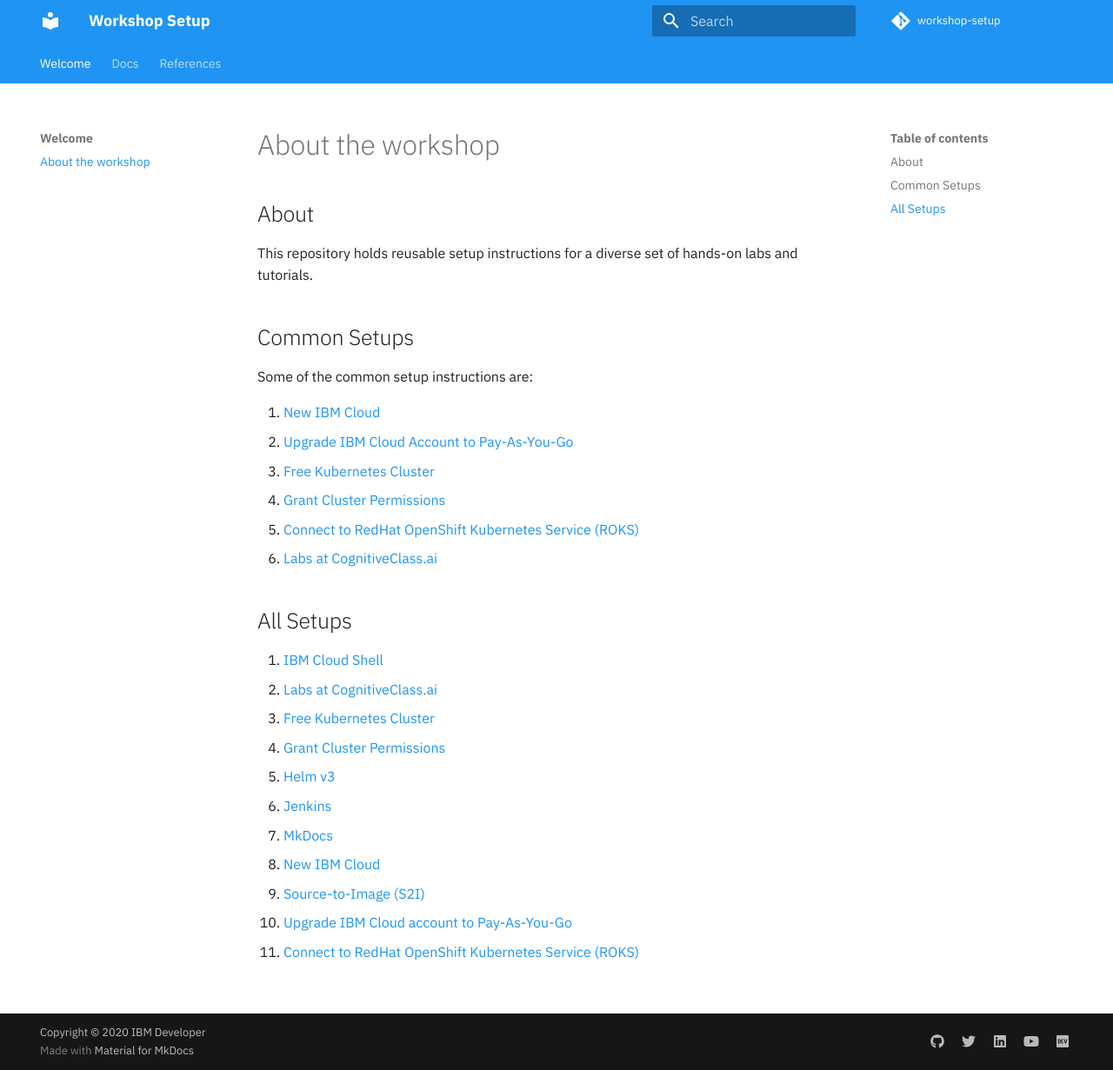
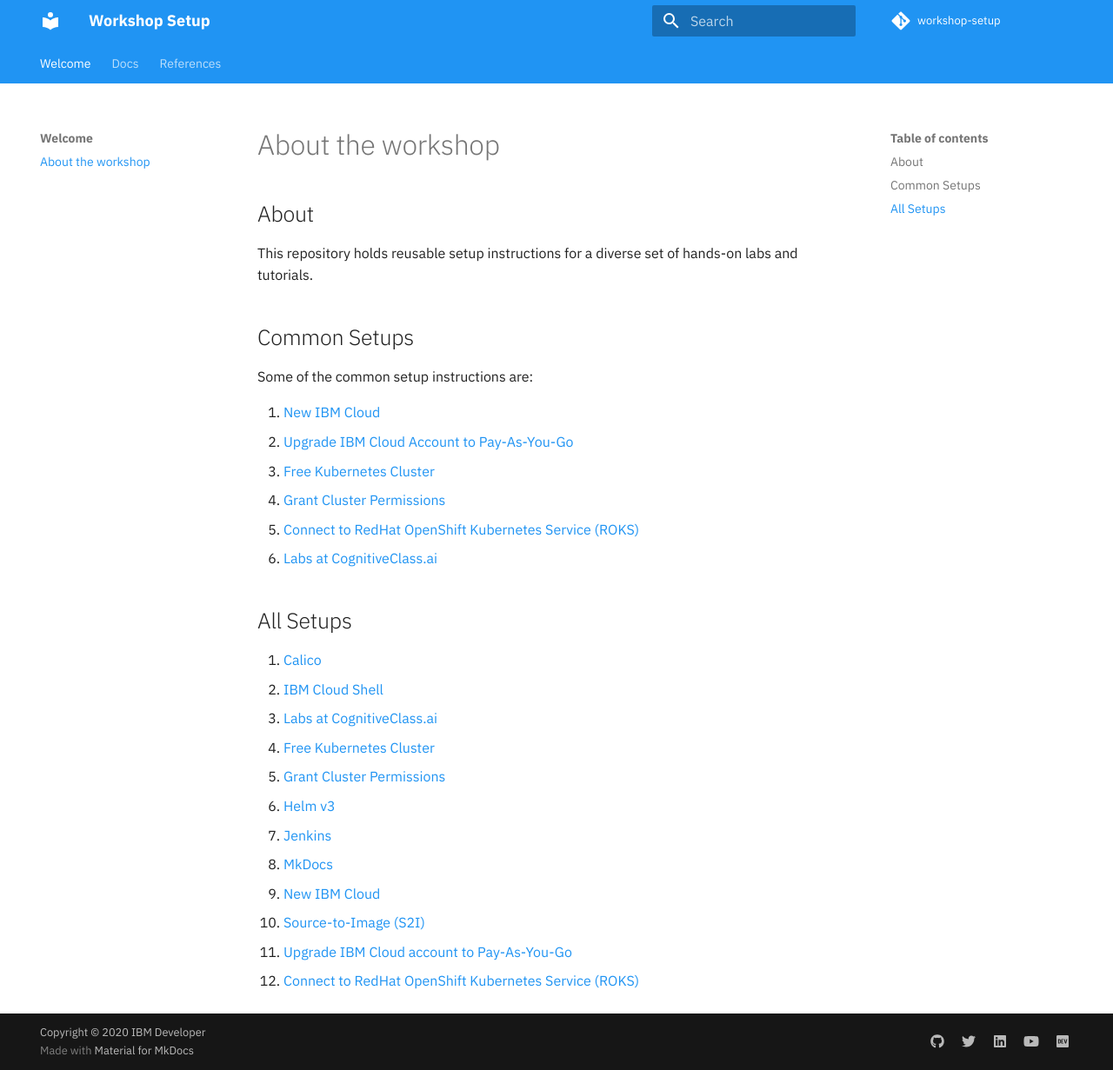
Before and after one commit to IBM/workshop-setup, an MkDocs documentation site: the page built from docs/README.md, in a window 1280 px wide and 1231 px high. Shown: the whole window at 87% size. Built offline with MkDocs 1.6.1 and Material for MkDocs 9.7.7, drawn with Linux system fonts in a browser that asks for light colours; comment, search, counter and statistics services are not loaded.

Commit message:
add calicoctl

```diff
--- a/docs/README.md
+++ b/docs/README.md
@@ -15,14 +15,15 @@ Some of the common setup instructions are:
 
 ## All Setups
 
-1. [IBM Cloud Shell](CLOUDSHELL.md)
-2. [Labs at CognitiveClass.ai](COGNITIVECLASS.md)
-3. [Free Kubernetes Cluster](FREEIKSCLUSTER.md)
-4. [Grant Cluster Permissions](GRANTCLUSTER.md)
-5. [Helm v3](HELM.md)
-6. [Jenkins](JENKINS.md)
-7. [MkDocs](MKDOCS.md)
-8. [New IBM Cloud](NEWACCOUNT.md)
-9. [Source-to-Image (S2I)](S2I.md)
-10. [Upgrade IBM Cloud account to Pay-As-You-Go](PAYASYOUGO.md)
-11. [Connect to RedHat OpenShift Kubernetes Service (ROKS)](ROKS.md)
+1. [Calico](CALICO.md)
+2. [IBM Cloud Shell](CLOUDSHELL.md)
+3. [Labs at CognitiveClass.ai](COGNITIVECLASS.md)
+4. [Free Kubernetes Cluster](FREEIKSCLUSTER.md)
+5. [Grant Cluster Permissions](GRANTCLUSTER.md)
+6. [Helm v3](HELM.md)
+7. [Jenkins](JENKINS.md)
+8. [MkDocs](MKDOCS.md)
+9. [New IBM Cloud](NEWACCOUNT.md)
+10. [Source-to-Image (S2I)](S2I.md)
+11. [Upgrade IBM Cloud account to Pay-As-You-Go](PAYASYOUGO.md)
+12. [Connect to RedHat OpenShift Kubernetes Service (ROKS)](ROKS.md)
--- a/mkdocs.yml
+++ b/mkdocs.yml
@@ -14,6 +14,7 @@ nav:
     - About the workshop: README.md
 
   - Docs:
+    - Calico: CALICO.md
     - IBM Cloud Shell: CLOUDSHELL.md
     - Labs at CognitiveClass.ai: COGNITIVECLASS.md
     - Free Kubernetes Cluster: FREEIKSCLUSTER.md
```
Also changed, not shown: docs/CALICO.md (added, +37 -0 lines).
